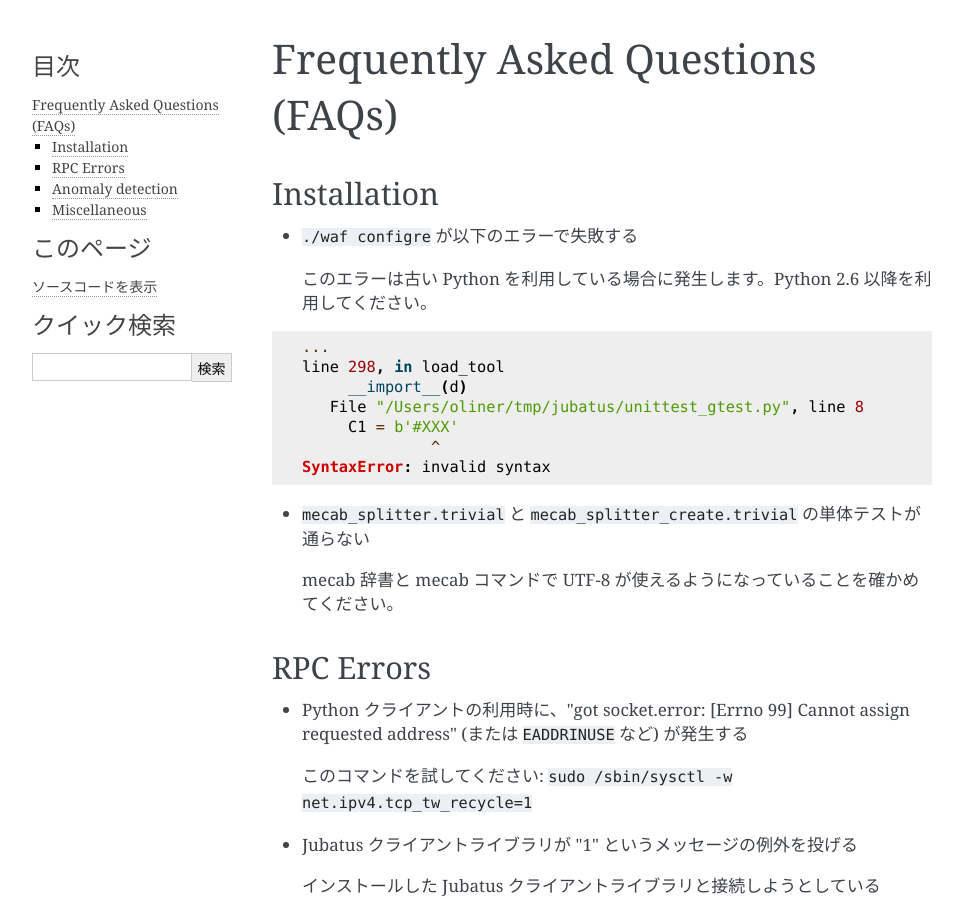
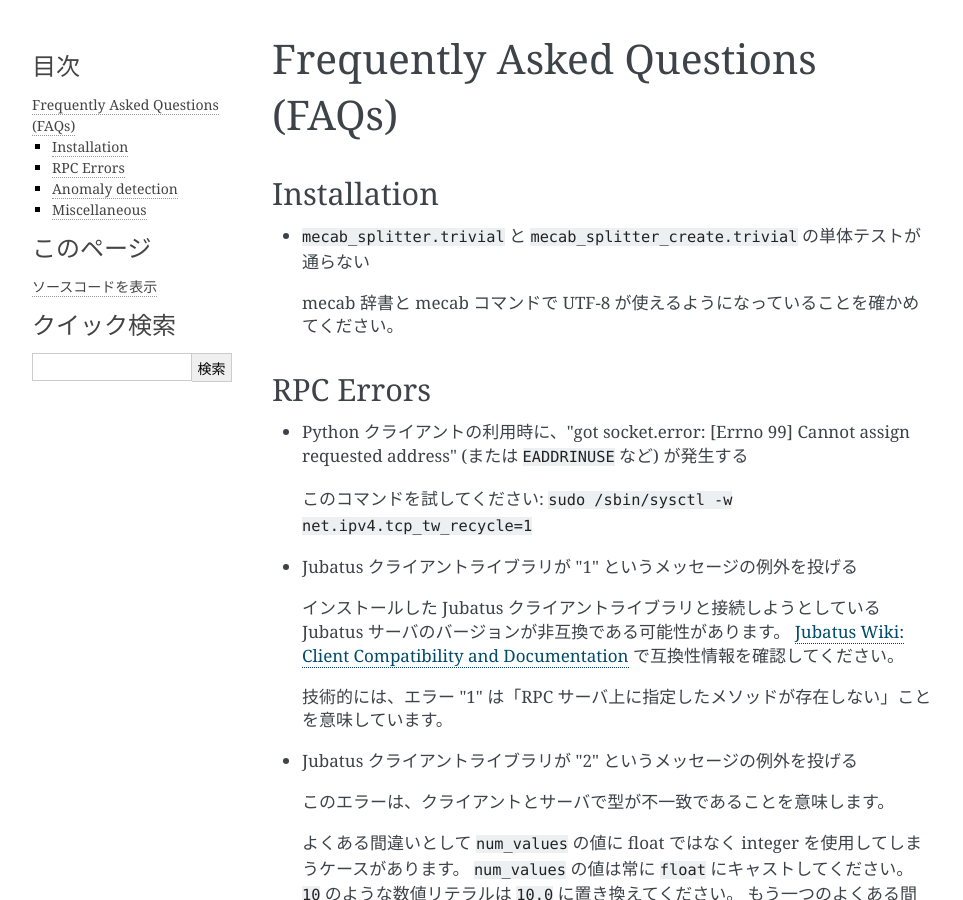
Before and after one commit to jubatus/website, a Sphinx documentation site: the page built from source/ja/faq.rst, in a window 1280 px wide and 900 px high. Shown: the whole window, without its empty margins (148-1111 px from the left). Built offline with Sphinx 7.4.7, drawn with Linux system fonts in a browser that asks for light colours; the version number could not be read and is left out; cross-references to code outside the pages are shown as plain code.

Commit message:
change version required to build jubatus

```diff
--- a/source/en/build.rst
+++ b/source/en/build.rst
@@ -9,7 +9,7 @@
 Requirements
 ------------
 
-You need ``gcc`` (version 4.4 or later), ``pkg-config`` (version 0.26 or later) and ``python`` (version 2.6 or later, used in ``waf``) to build Jubatus from source.
+You need ``gcc`` (version 4.4 or later), ``pkg-config`` (version 0.26 or later) and ``python`` (version 2.4 or later, used in ``waf``) to build Jubatus from source.
 In addition, following libraries are required.
 For supported version of libraries, refer to the `Jubatus Wiki <https://github.com/jubatus/jubatus/wiki/Supported-Library-Versions>`_.
 
--- a/source/ja/build.rst
+++ b/source/ja/build.rst
@@ -9,7 +9,7 @@
 Requirements
 ------------
 
-Jubatus をソースからビルドするには、 ``gcc`` (バージョン 4.4 以降), ``pkg-config`` (バージョン 0.26 以降) および ``python`` (バージョン 2.6 以降,  ``waf`` で使用される) が必要です。
+Jubatus をソースからビルドするには、 ``gcc`` (バージョン 4.4 以降), ``pkg-config`` (バージョン 0.26 以降) および ``python`` (バージョン 2.4 以降,  ``waf`` で使用される) が必要です。
 加えて、以下のライブラリも必要になります。
 サポートされているライブラリのバージョンについては `Jubatus Wiki <https://github.com/jubatus/jubatus/wiki/Supported-Library-Versions>`_ をご覧ください。
 
--- a/source/ja/faq.rst
+++ b/source/ja/faq.rst
@@ -3,20 +3,6 @@
 
 Installation
 ::::::::::::
-
-- ``./waf configre`` が以下のエラーで失敗する
-
- このエラーは古い Python を利用している場合に発生します。Python 2.6 以降を利用してください。
-
-::
-
-  ...
-  line 298, in load_tool
-       __import__(d)
-     File "/Users/oliner/tmp/jubatus/unittest_gtest.py", line 8
-       C1 = b'#XXX'
-                ^
-  SyntaxError: invalid syntax
 
 - ``mecab_splitter.trivial`` と ``mecab_splitter_create.trivial`` の単体テストが通らない
 
```
Also changed, not shown: source/en/faq.rst (+0 -14 lines).
